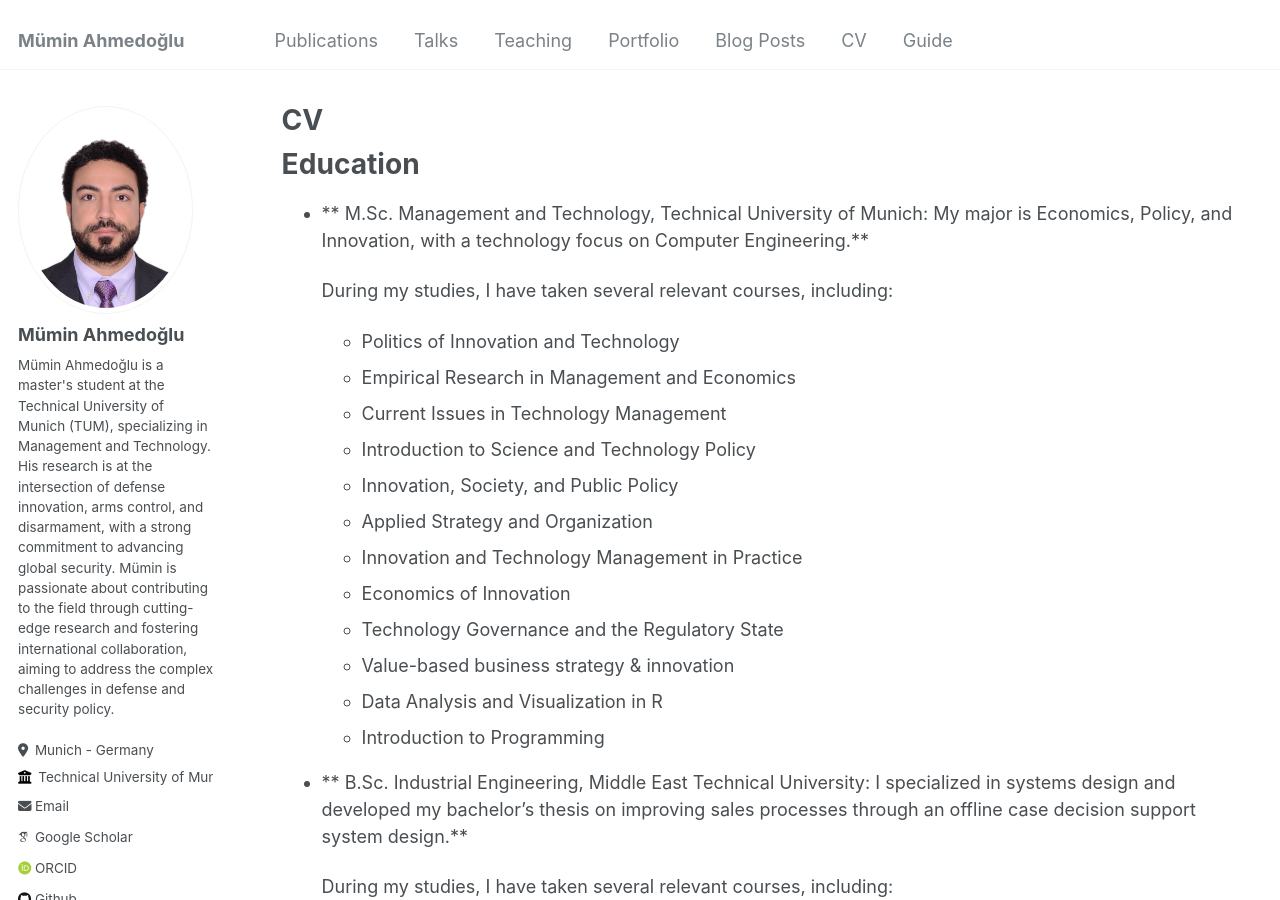
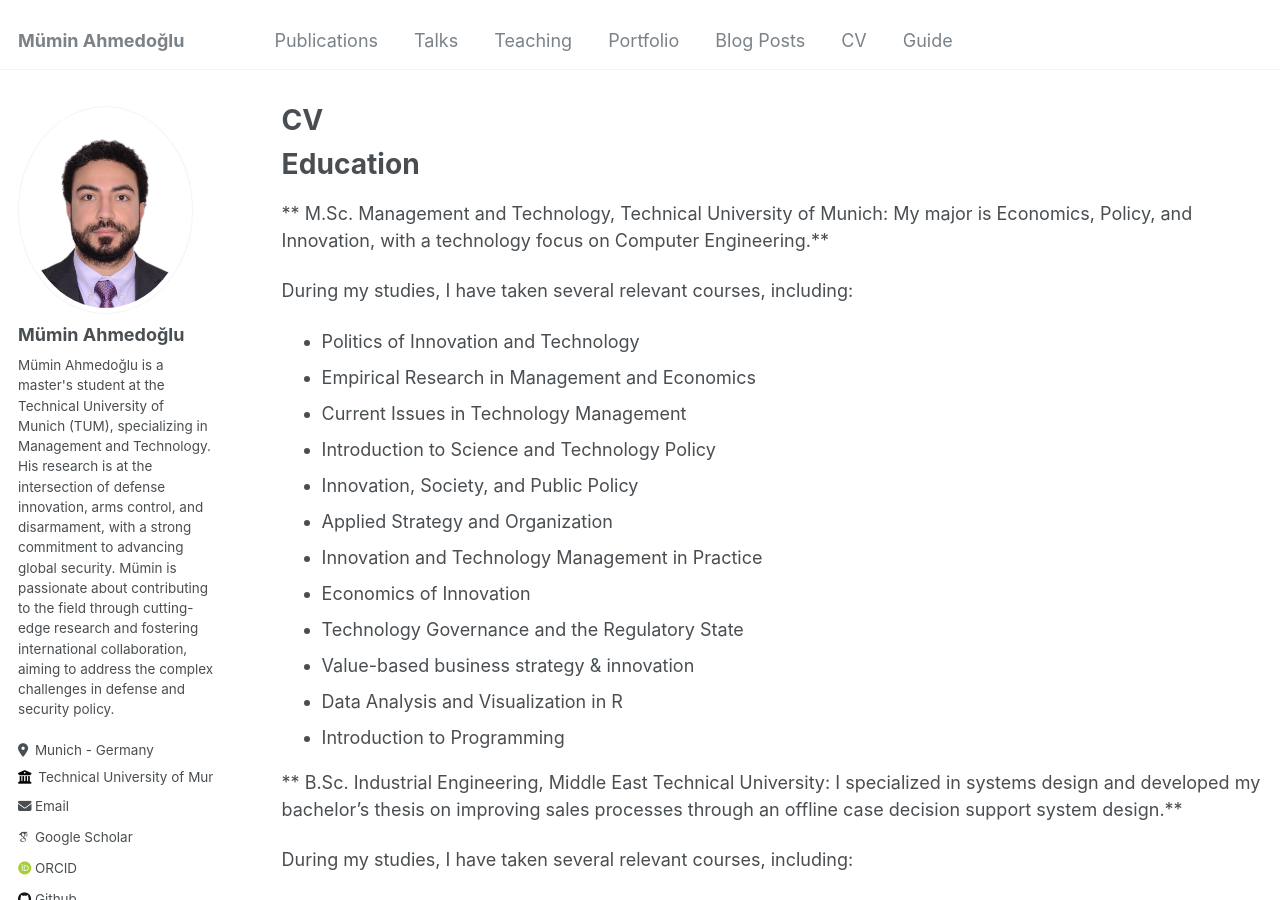
Before and after one commit to ahmedoglu/ahmedoglu.github.io, a Jekyll site: the page built from _pages/cv.md, in a window 1280 px wide and 900 px high. Built offline with Jekyll 4.4.1, drawn with Linux system fonts in a browser that asks for light colours; some web fonts are replaced.

Commit message:
Update cv.md

```diff
--- a/_pages/cv.md
+++ b/_pages/cv.md
@@ -11,7 +11,7 @@ redirect_from:
 
 Education
 ======
-- ** M.Sc. Management and Technology, Technical University of Munich: My major is Economics, Policy, and Innovation, with a technology focus on Computer Engineering.**
+** M.Sc. Management and Technology, Technical University of Munich: My major is Economics, Policy, and Innovation, with a technology focus on Computer Engineering.**
 
 
   During my studies, I have taken several relevant courses, including:
@@ -29,7 +29,8 @@ Education
   - Data Analysis and Visualization in R
   - Introduction to Programming
 
-- ** B.Sc. Industrial Engineering, Middle East Technical University: I specialized in systems design and developed my bachelor’s thesis on improving sales processes through an offline case decision support system design.**
+
+** B.Sc. Industrial Engineering, Middle East Technical University: I specialized in systems design and developed my bachelor’s thesis on improving sales processes through an offline case decision support system design.**
 
 
   During my studies, I have taken several relevant courses, including:
@@ -54,19 +55,22 @@ Education
 
 Work experience
 ======
-- ** STM - Ankara: Associate Project Manager (Project Engineer)**
+** STM - Ankara: Associate Project Manager (Project Engineer)**
   - As a Project Engineer, I managed technical projects related to tactical mini UAV systems and R&D projects for defense and military use, including KARGU, BOYGA, ALPAGU, and TOGAN.
 
 
-- ** Siemens Advanta Solutions - Munich: Strategy, Digitalization & Sustainability Working Student**
+
+** Siemens Advanta Solutions - Munich: Strategy, Digitalization & Sustainability Working Student**
   - I worked as a Strategy, Digitalization, and Sustainability Working Student, collaborating on sustainability-driven strategic initiatives and supporting regional projects.
 
 
-- ** TUM School of Management - Munich: IT Management & Enterprise Processes Working Student**
+
+** TUM School of Management - Munich: IT Management & Enterprise Processes Working Student**
   - As an IT Management and Enterprise Processes Working Student, I was involved in IT process design and integration, process optimization, and agile project management.
 
 
-- ** Allianz SE - Munich: Group IT Strategy & Management Working Student**
+
+** Allianz SE - Munich: Group IT Strategy & Management Working Student**
   - I served as a Group IT Strategy and Management Working Student, managing the Enterprise Architecture Repository and leading CIO communications and IT transformation initiatives.
 
 
```
